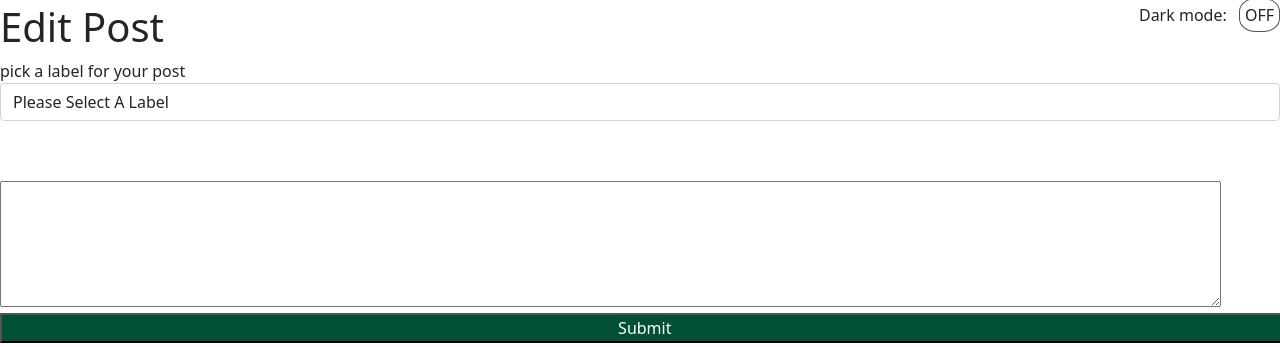
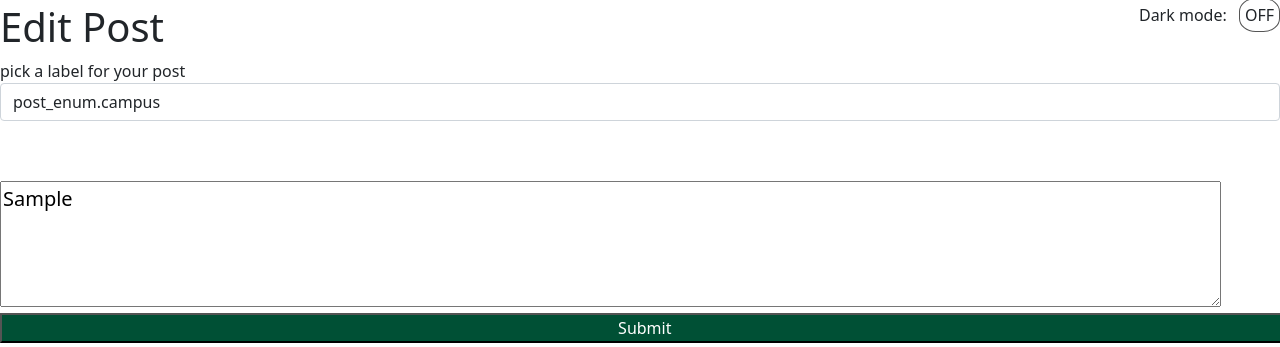
Before and after one commit to dacs-01/picnetic.github.io, a Flask app: page /post/1/edit in a window 1280 px wide. Shown: the part 191-538 px from the top of the page. Run offline with Flask 2, Linux system fonts and the light colour scheme; tables that the repository leaves empty hold one stand-in row (values such as "Sample post"); some libraries are stand-ins or nearby versions.

Commit message:
this is for your jeremy, I will continue to work on this for editing page

```diff
--- a/app.py
+++ b/app.py
@@ -245,6 +245,7 @@ def CreatePost():
 
 
             label = request.form.get('post-label')
+            print(label)
             cap = request.form.get('caption')
             imageURL = str(imageURL)
             post = Post(user_name = session['user']['user_name'], post_label=label, post_cap=cap, post_picture= imageURL) #Add Username
@@ -277,8 +278,16 @@ def edit_post(post_id):
     post = Post.query.get(post_id)
     return render_template("edit.html", post = post)
 
+@app.post('/<post_id>')
+def upadate_post(post_id):
+    updatePost = Post.query.get(post_id)
+    type = request.form.get('post-label', '')
+    caption = request.form.get('caption', '')
+
+
+
+
 @app.get('/search-users')
-
 def search_users():
     #creates empty array to store users
     found_users = []
--- a/templates/edit.html
+++ b/templates/edit.html
@@ -8,8 +8,8 @@
 
 <form action="/{{ post.post_id }}" method="post">
     <label for="post-label" > pick a label for your post</label>
-    <select for="post-label" id="post-label" name = "post-label" class="form-control" value = "{{ post.post_lable }}">
-        <option value="none">Please Select A Label</option>
+    <select for="post-label" id="post-label" name = "post-label" class="form-control" value = '{{ post.post_label }} '>
+        <option value="none">{{ post.post_label }}</option>
         <option value="campus">Campus</option>
         <option value="sports">Sports</option>
         <option value="stuorg">Student Org</option>
@@ -17,7 +17,7 @@
         <option value="alums">Alums</option>
         <option value="meme">Meme</option>
       </select>
-      <textarea style = "font-size: 20px;  margin-top: 60px;" id="caption" name="caption" rows="4" cols="100" value = "{{ post.post_cap }}"></textarea><br>
+      <textarea style = "font-size: 20px;  margin-top: 60px;" id="caption" name="caption" rows="4" cols="100"  autocomplete = "off">{{ post.post_cap }}</textarea><br>
 
 
     <button type = "submit" style = "background-color: #005035; color:white; height: 100%; width: 100.75% ">Submit</button>
--- a/templates/index.html
+++ b/templates/index.html
@@ -152,7 +152,7 @@ var closeButton = document.getElementsByClassName("closeModal")[0];
 
 // When the user clicks on the image, open the modal
 image[i].addEventListener('click', onclick);
-var modal = document.getElementsByClassName("modal");
+var modal = document.getElementsByClassName("modal")[i];
 image[i].onclick = function() {
 
     modal.style.display = "block";
```
